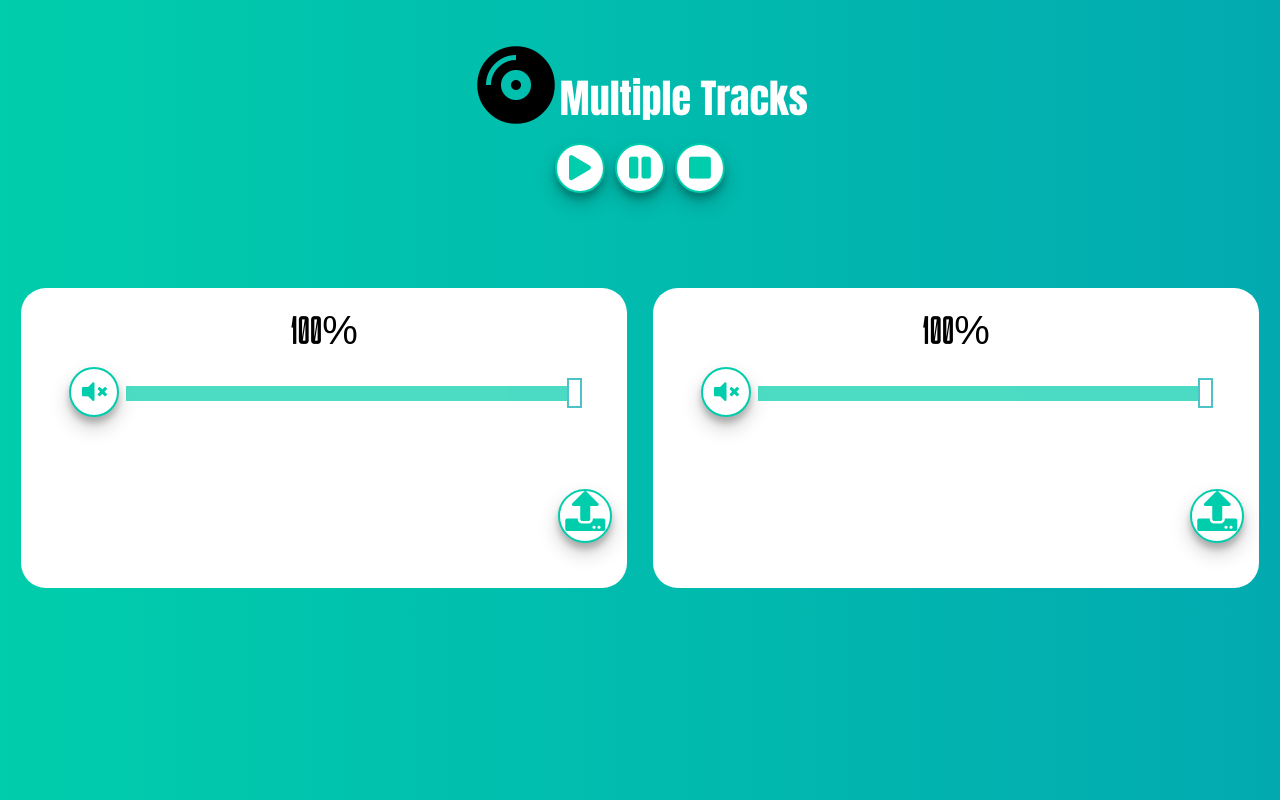
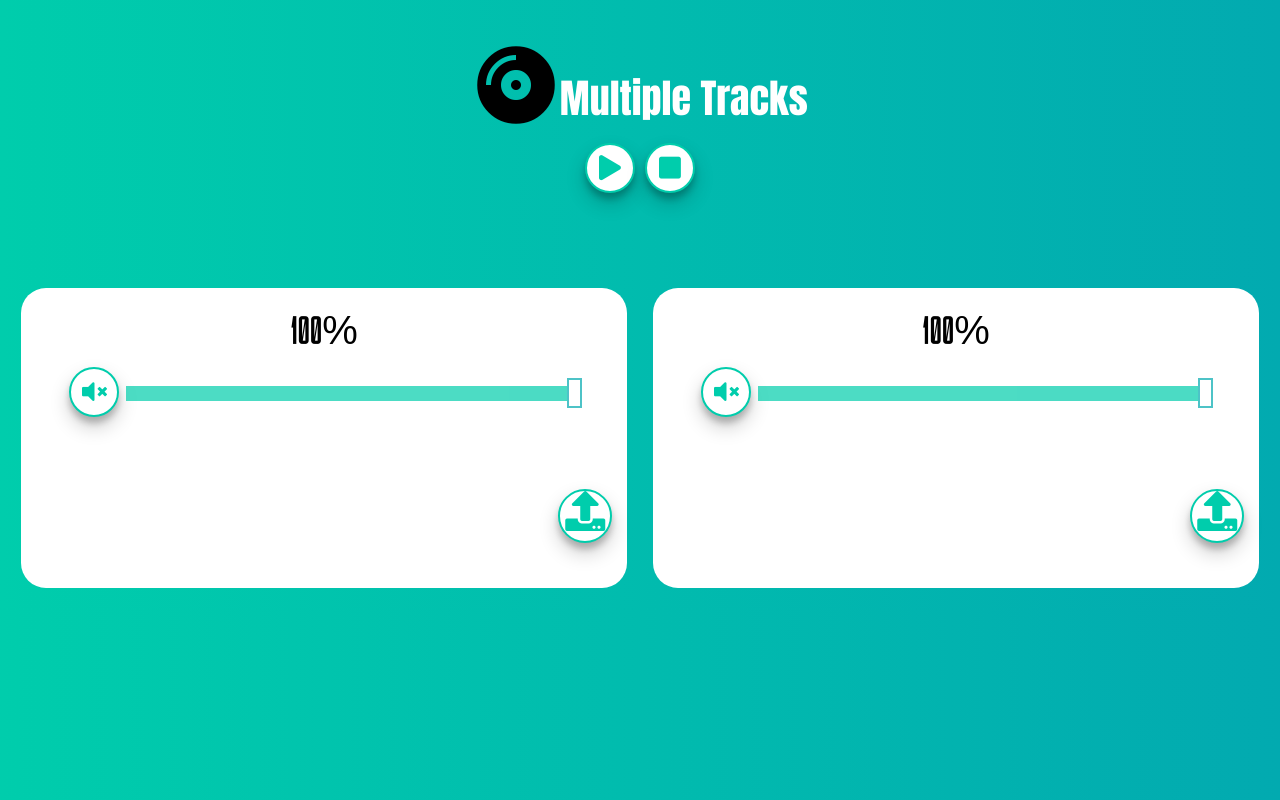
Before and after one commit to AHannelais/mulitple-track, a React app: page / in a window 1280 px wide. Built offline with nearby package versions, Linux system fonts and the light colour scheme; a web font is replaced by a local one.

Commit message:
revamped buttons

```diff
--- a/public/index.html
+++ b/public/index.html
@@ -2,7 +2,7 @@
 <html lang="en">
   <head>
     <meta charset="utf-8" />
-    <link rel="shortcut icon" href="%PUBLIC_URL%/icone.png" />
+    <link rel="shortcut icon" href="%PUBLIC_URL%/icon.png" />
     <meta name="viewport" content="width=device-width, initial-scale=1" />
     <meta name="theme-color" content="#000000" />
     <link rel="manifest" href="%PUBLIC_URL%/manifest.json" />
--- a/src/components/Audio.js
+++ b/src/components/Audio.js
@@ -1,6 +1,8 @@
 import React from "react";
 import { connect } from "react-redux";
-import { Button, Slider, AudioWrapper } from "./styleSheet";
+import { Button, Slider } from "./styleSheet";
+import styled from "styled-components";
+
 class Audio extends React.Component {
   state = {
     duration: null,
@@ -64,6 +66,7 @@ class Audio extends React.Component {
         </Button>
       );
   };
+
   componentDidMount() {
     this.audio.onloadedmetadata = () => {
       this.setState(
@@ -75,7 +78,7 @@ class Audio extends React.Component {
 
   render() {
     return (
-      <AudioWrapper>
+      <Wrapper>
         {this.handlePlay()}
         {this.handleStop()}
         {this.handlePause()}
@@ -95,7 +98,7 @@ class Audio extends React.Component {
           min="0"
           max="100"
         />
-      </AudioWrapper>
+      </Wrapper>
     );
   }
 }
@@ -103,3 +106,11 @@ const mapStateToProps = state => {
   return { play: state.play.play };
 };
 export default connect(mapStateToProps)(Audio);
+
+export const Wrapper = styled.div`
+  margin-top: 20px;
+  p {
+    font-family: "Cataclysmo", Arial, Helvetica, sans-serif;
+    font-size: 2.5rem;
+  }
+`;
--- a/src/components/BoxSpawner.js
+++ b/src/components/BoxSpawner.js
@@ -3,8 +3,10 @@ import styled from "styled-components";
 import { connect } from "react-redux";
 import Filebox from "./Filebox";
 import { AddIcon } from "./styleSheet";
+
 class BoxSpawner extends React.Component {
   state = { boxCount: 2, boxes: [0, 1] };
+
   renderAddButton = () => {
     if (Object.keys(this.props.tracks).length >= this.state.boxCount) {
       return (
@@ -47,6 +49,7 @@ const mapStateToProps = state => {
   return { tracks: state.tracks };
 };
 export default connect(mapStateToProps)(BoxSpawner);
+
 const Wrapper = styled.div`
   display: flex;
   flex-wrap: wrap;
--- a/src/components/Filebox.js
+++ b/src/components/Filebox.js
@@ -5,8 +5,10 @@ import { addTrack, stopTrack } from "../actions";
 import { connect } from "react-redux";
 import _ from "lodash";
 import styled from "styled-components";
+
 class Filebox extends React.Component {
   state = { fileUrl: "", fileName: "", duration: null, valid: null };
+
   callbackUpload = (fileUrl, fileName) => {
     this.setState({ fileUrl, fileName });
   };
@@ -44,6 +46,7 @@ class Filebox extends React.Component {
   componentDidUpdate = () => {
     this.addToTrackList();
   };
+
   render() {
     return (
       <Wrapper>
--- a/src/components/LectureBar.js
+++ b/src/components/LectureBar.js
@@ -1,12 +1,17 @@
 import React from "react";
 import { connect } from "react-redux";
-import { Button, LectureWrappper } from "./styleSheet";
+import { Button } from "./styleSheet";
 import { playTrack, pauseTrack, stopTrack } from "../actions";
+import styled from "styled-components";
+
 class LectureBar extends React.Component {
   state = { play: "stop" };
+
   onClickPlay = () => {
-    this.setState({ play: "play" });
-    this.props.playTrack();
+    if (Object.keys(this.props.tracks).length > 0) {
+      this.setState({ play: "play" });
+      this.props.playTrack();
+    }
   };
   onClickPause = () => {
     this.setState({ play: "pause" });
@@ -21,21 +26,38 @@ class LectureBar extends React.Component {
 
     return `${min}:${Math.floor(num - min * 60)}`;
   };
+  renderDuration = () => {
+    return this.props.tracks[Object.keys(this.props.tracks)[0]]
+      ? this.timeToMin(
+          this.props.tracks[Object.keys(this.props.tracks)[0]].duration
+        )
+      : " ";
+  };
+  renderPlayPause = () => {
+    if (this.props.play === "play") {
+      return (
+        <Button onClick={this.onClickPause}>
+          <i className="fas fa-pause"></i>
+        </Button>
+      );
+    } else {
+      return (
+        <Button onClick={this.onClickPlay}>
+          <i className="fas fa-play"></i>
+        </Button>
+      );
+    }
+  };
   render() {
     return (
-      <LectureWrappper>
+      <Wrapper>
         <i
           style={{ color: "#000000", fontSize: "5rem" }}
           className="fas fa-compact-disc"
         ></i>
         Multiple Tracks
         <br />
-        <Button onClick={this.onClickPlay}>
-          <i className="fas fa-play"></i>
-        </Button>
-        <Button onClick={this.onClickPause}>
-          <i className="fas fa-pause"></i>
-        </Button>
+        {this.renderPlayPause()}
         <Button onClick={this.onClickStop}>
           <i className="fas fa-stop"></i>
         </Button>
@@ -46,13 +68,9 @@ class LectureBar extends React.Component {
             fontSize: "2.5rem",
           }}
         >
-          {this.props.tracks[Object.keys(this.props.tracks)[0]]
-            ? this.timeToMin(
-                this.props.tracks[Object.keys(this.props.tracks)[0]].duration
-              )
-            : " "}
+          {this.renderDuration()}
         </p>
-      </LectureWrappper>
+      </Wrapper>
     );
   }
 }
@@ -62,3 +80,12 @@ const mapStateToProps = state => {
 export default connect(mapStateToProps, { playTrack, pauseTrack, stopTrack })(
   LectureBar
 );
+const Wrapper = styled.div`
+  margin: 40px;
+  font-family: "NeoGrey", Impact, Haettenschweiler, "Arial Narrow Bold",
+    sans-serif;
+  font-size: 2.5rem;
+  i {
+    margin: 5px;
+  }
+`;
--- a/src/components/Upload.js
+++ b/src/components/Upload.js
@@ -18,6 +18,7 @@ class Upload extends React.Component {
     this.props.parentCallback(this.state.fileUrl, this.state.fileName);
   };
   handleChange = e => {
+    if (e.target.files[0]) {
       this.setState(
         {
           fileUrl: URL.createObjectURL(e.target.files[0]),
@@ -25,7 +26,9 @@ class Upload extends React.Component {
         },
         this.sendData
       );
+    }
   };
+
   render() {
     return (
       <div>
--- a/src/components/styleSheet.js
+++ b/src/components/styleSheet.js
@@ -1,4 +1,5 @@
 import styled from "styled-components";
+
 export const Button = styled.button`
   margin: 5px;
   color: #00cdac !important;
@@ -22,15 +23,7 @@ export const Button = styled.button`
     border-color: white !important;
   }
 `;
-export const LectureWrappper = styled.div`
-  margin: 40px;
-  font-family: "NeoGrey", Impact, Haettenschweiler, "Arial Narrow Bold",
-    sans-serif;
-  font-size: 2.5rem;
-  i {
-    margin: 5px;
-  }
-`;
+
 export const UploadIcon = styled.div`
   margin-right: 15px;
   right: 0;
@@ -62,6 +55,7 @@ export const UploadIcon = styled.div`
     top: 10%;
   }
 `;
+
 export const AddIcon = styled.button`
   margin: auto;
   color: white !important;
@@ -88,6 +82,7 @@ export const AddIcon = styled.button`
     top: 10%;
   }
 `;
+
 export const Slider = styled.input`
   bottom: 5%;
   left: 0;
@@ -118,10 +113,3 @@ export const Slider = styled.input`
     opacity: 1;
   }
 `;
-export const AudioWrapper = styled.div`
-  margin-top: 20px;
-  p {
-    font-family: "Cataclysmo", Arial, Helvetica, sans-serif;
-    font-size: 2.5rem;
-  }
-`;
```
Also changed, not shown: public/icon.png (renamed from public/icone.png). Lines whose indentation alone changed are shown as unchanged.
